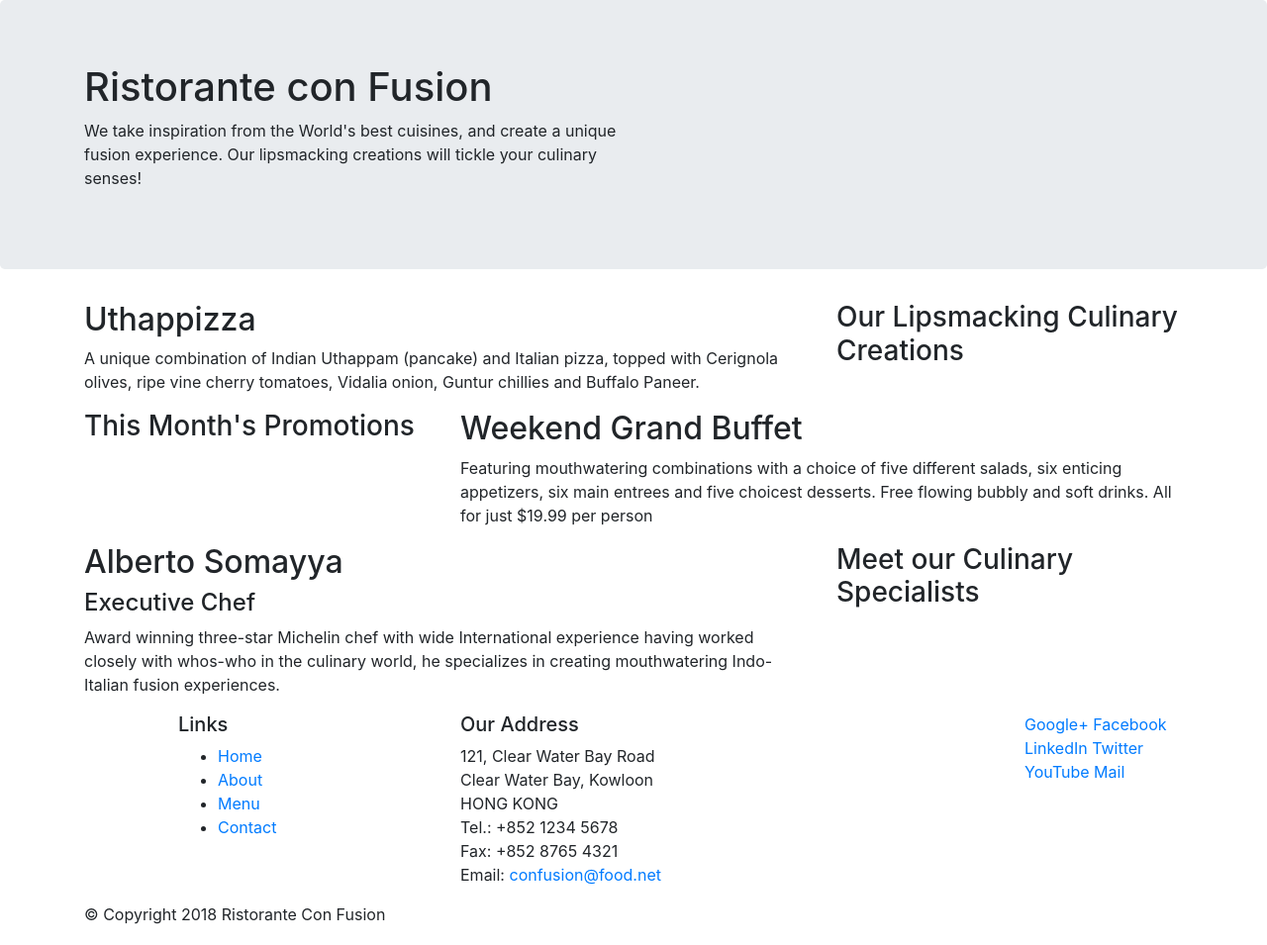
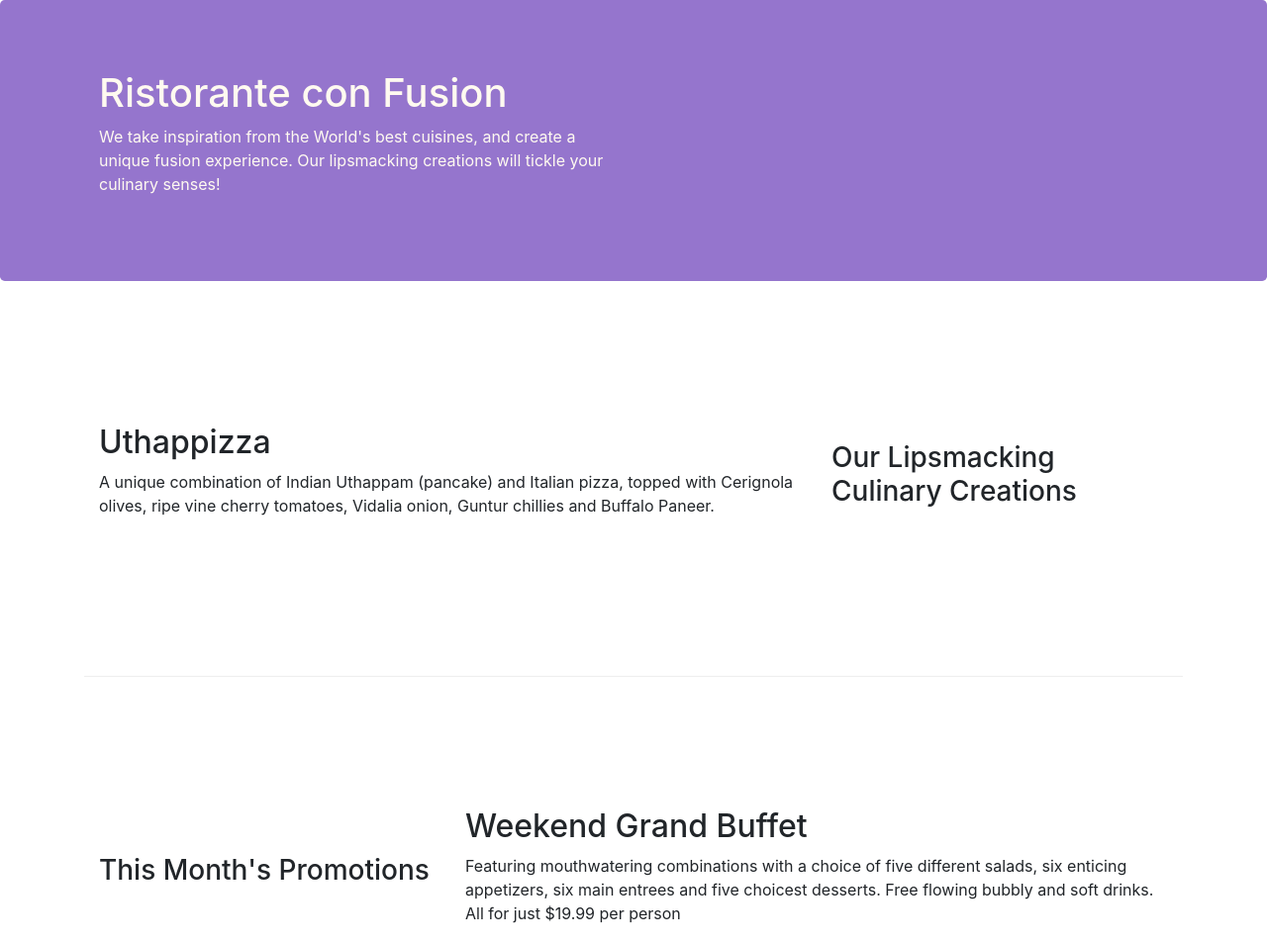
Before and after one commit to bansalc73/webDev, a website: page index.html in a window 1280 px wide. Shown: the top 955 px of the page at 99% size. Drawn offline with nearby package versions, Linux system fonts and the light colour scheme.

Commit message:
bootstrap part2

```diff
--- /dev/null
+++ b/css/style.css
@@ -0,0 +1,27 @@
+.row-header {
+    margin: 0px auto;
+    padding: 0px auto;
+
+}
+.row-content{
+    margin: 0px auto;
+    padding: 50px 0px 50px 0px;
+    border-bottom: 1px ridge;
+    min-height: 400px;
+}
+.footer{
+    background-color: #D1C4E9;
+    margin: 0px auto;
+    padding: 20px 0px 20px 0px;
+}
+.jumbotron{
+    padding: 70px 30px 70px 30px;
+    margin: 0px;
+    background-color: #9575CD;
+    color: floralwhite;
+}
+.address{
+    font-size: 80%;
+    margin: 10px;
+    color: #0f0f0f;
+}
--- a/index.html
+++ b/index.html
@@ -9,6 +9,7 @@
 
      <!-- Bootstrap CSS -->
      <link rel="stylesheet" href="node_modules/bootstrap/dist/css/bootstrap.min.css">
+     <link rel="stylesheet" href="css/style.css">
     <title>Ristorante Con Fusion</title>
 </head>
 
@@ -16,7 +17,7 @@
 
     <header class="jumbotron">
         <div class="container">
-            <div class="row">
+            <div class="row row-header">
                 <div class="col-12 col-sm-6">
                     <h1>Ristorante con Fusion</h1>
                     <p>We take inspiration from the World's best cuisines, and create a unique fusion experience. Our lipsmacking creations will tickle your culinary senses!</p>
@@ -28,7 +29,7 @@
     </header>
 
     <div class="container">
-        <div class="row">
+        <div class="row row-content align-items-center">
             <div class="col-12 col-sm-4 col-md-4 order-sm-last">
                 <h3>Our Lipsmacking Culinary Creations</h3>
             </div>
@@ -39,7 +40,7 @@
         </div>
 
 
-        <div class="row">
+        <div class="row row-content align-items-center">
             <div class="col-12 col-sm-4 col-md-4">
                 <h3>This Month's Promotions</h3>
             </div>
@@ -49,7 +50,7 @@
             </div>
         </div>
 
-        <div class="row">
+        <div class="row row-content align-items-center">
             <div class="col-12 col-sm-4 col-md-4 order-sm-last">
                 <h3>Meet our Culinary Specialists</h3>
             </div>
@@ -61,12 +62,12 @@
         </div>
     </div>
 
-    <footer>
+    <footer class="footer">
         <div class="container">
             <div class="row">
                 <div class="col-4 offset-1 col-sm-3">
                     <h5>Links</h5>
-                    <ul>
+                    <ul class="list-unstyled">
                         <li><a href="#">Home</a></li>
                         <li><a href="#">About</a></li>
                         <li><a href="#">Menu</a></li>
@@ -75,7 +76,7 @@
                 </div>
                 <div class="col-7 col-sm-6">
                     <h5>Our Address</h5>
-                    <address>
+                    <address class="address">
 		              121, Clear Water Bay Road<br>
 		              Clear Water Bay, Kowloon<br>
 		              HONG KONG<br>
@@ -84,8 +85,8 @@
 		              Email: <a href="mailto:confusion@food.net">confusion@food.net</a>
 		           </address>
                 </div>
-                <div class="col-12 col-sm-2">
-                    <div>
+                <div class="col-12 col-sm-2 align-self-center">
+                    <div class="text-center">
                         <a href="http://google.com/+">Google+</a>
                         <a href="http://www.facebook.com/profile.php?id=">Facebook</a>
                         <a href="http://www.linkedin.com/in/">LinkedIn</a>
@@ -95,7 +96,7 @@
                     </div>
                 </div>
            </div>
-           <div class="row">
+           <div class="row justify-content-center">
                 <div class="col-auto">
                     <p>© Copyright 2018 Ristorante Con Fusion</p>
                 </div>
```
Also changed, not shown: 1 other file.
